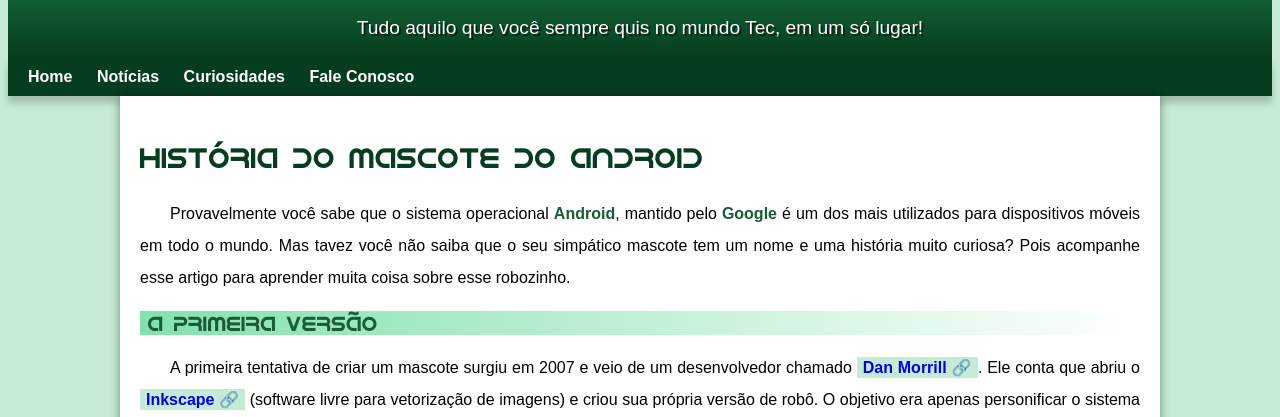
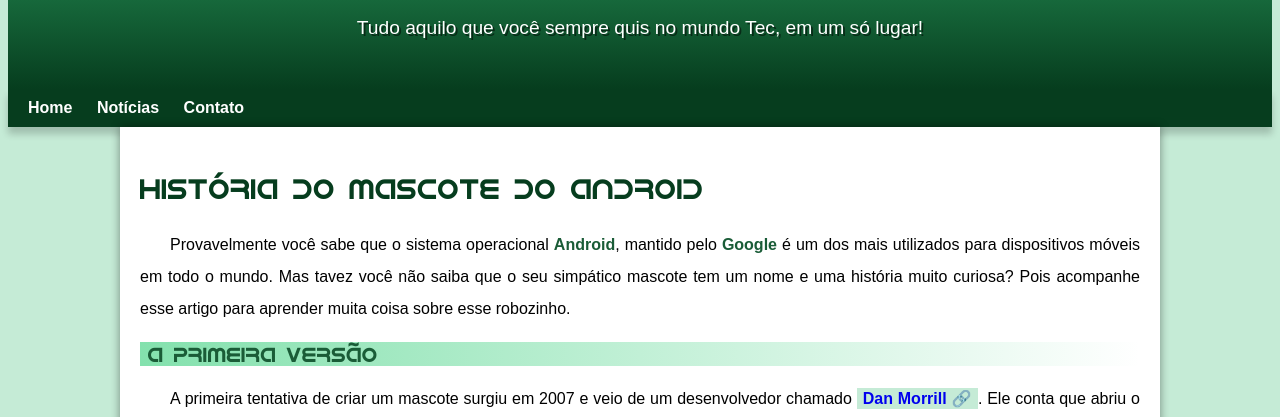
Before and after one commit to gessicareis-dev/projeto-android, a plain HTML site: page index.html in a window 1280 px wide. Shown: the part 140-557 px from the top of the page. Drawn offline with Linux system fonts and the light colour scheme.

Commit message:
problema de padding corrigido

```diff
--- a/estilo/style.css
+++ b/estilo/style.css
@@ -58,8 +58,13 @@ header > p{
     font-family: var(--fonte-padrao);
     font-size: 1.2em;
     color: white;
+    max-width: 600px;
+    padding-right: 10px;
+    padding-left: 10px;
+    margin: auto;
+    padding-bottom: 50px;
     text-shadow: 2px 2px 0px rgba(0, 0, 0, 0.514);
-    margin: auto;
+
 
 }
 
--- a/index.html
+++ b/index.html
@@ -16,8 +16,7 @@
     <nav>
         <a href="#">Home</a>
         <a href="#">Notícias</a>
-        <a href="#">Curiosidades</a>
-        <a href="#">Fale Conosco</a>
+        <a href="#">Contato</a>
     </nav>
 
     <main>
```
